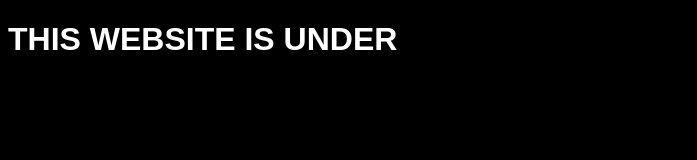
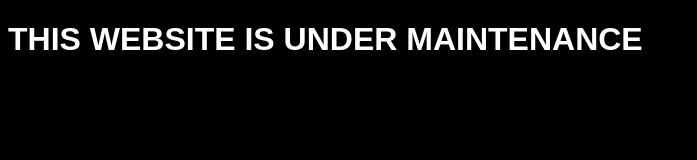
Before and after one commit to corrupted2222/Velocity-Bypasser-web, a plain HTML site: page index.html in a window 1280 px wide. Shown: the whole page, without its empty margins (0-697 px from the left). Drawn offline with Linux system fonts and the light colour scheme.

Commit message:
Update index.html

```diff
--- a/index.html
+++ b/index.html
@@ -6,7 +6,7 @@
     <link rel="icon" href="favicon.ico" type="image/x-icon">
 <link rel="shortcut icon" href="favicon.ico" type="image/x-icon">
     <title>Astra</title>
-    <h1 style="color: white; font-family: sans-serif;"> THIS WEBSITE IS UNDER  </h1>
+    <h1 style="color: white; font-family: sans-serif;"> THIS WEBSITE IS UNDER MAINTENANCE</h1>
     <meta charset="UTF-8">
     <meta name="viewport" content="width=device-width, initial-scale=1.0">
 
```
